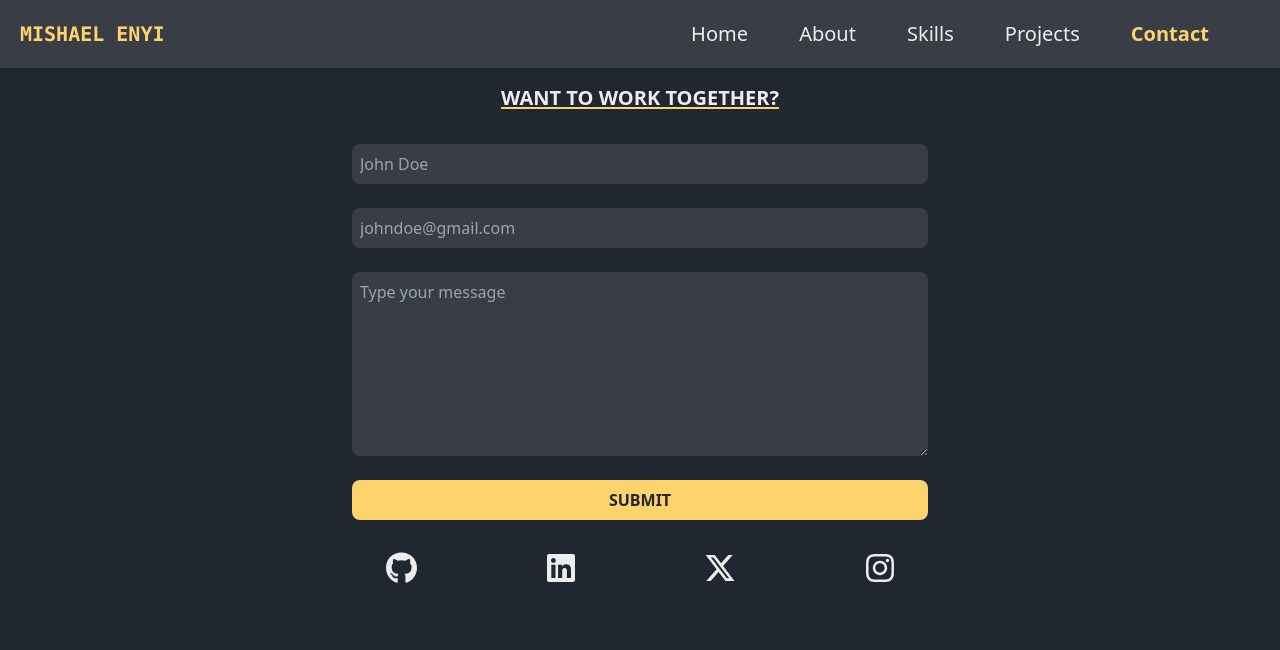
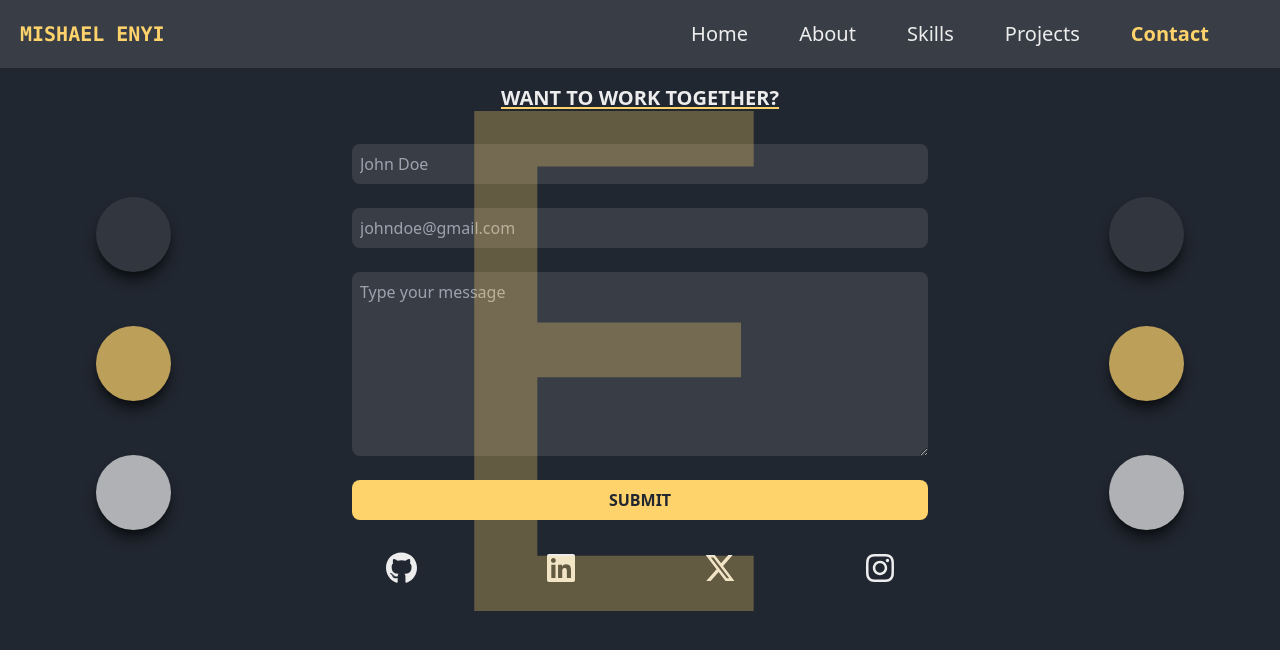
Before and after one commit to mishael-codes/portfolio-v2, a React (Vite) app: page /contact in a window 1280 px wide. Shown: the top 650 px of the page. Built offline with nearby package versions, Linux system fonts and the light colour scheme.

Commit message:
minor design changes

```diff
--- a/src/components/pages/about.jsx
+++ b/src/components/pages/about.jsx
@@ -45,11 +45,10 @@ const About = () => {
           </div>
         </div>
         <div className="hidden lg:block">
-          <div
-            className="uppercase absolute top-2/4 right-[70%] opacity-30 w-[80px] h-[80px] text-center text-accentColor text-xl lg:text-[700px] transform animate-pulse z-0"
-          >
+          <div className="uppercase absolute top-2/4 right-[70%] opacity-30 w-[80px] h-[80px] text-center text-accentColor text-xl lg:text-[700px] transform animate-pulse z-0">
             {letter}
           </div>
+          <div className="hidden lg:block">
             <div className="absolute top-1/4 -right-40 w-[75px] h-[75px] shadow-lg shadow-black bg-shadowColor rounded-full opacity-70 dark-circle"></div>
             <div className="absolute top-2/4 -right-40 w-[75px] h-[75px] shadow-lg shadow-black bg-accentColor rounded-full opacity-70 yellow-circle"></div>
             <div className="absolute top-3/4 -right-40 w-[75px] h-[75px] shadow-lg shadow-black bg-textColor rounded-full opacity-70 ash-circle"></div>
@@ -62,6 +61,7 @@ const About = () => {
             <div className="absolute"></div>
           </div>
         </div>
+      </div>
     </>
   );
 };
--- a/src/components/pages/contact.jsx
+++ b/src/components/pages/contact.jsx
@@ -1,3 +1,4 @@
+import useRandom from "../../hooks/useRandom";
 import { FontAwesomeIcon } from "@fortawesome/react-fontawesome";
 import {
   faXTwitter,
@@ -5,11 +6,13 @@ import {
   faGithub,
   faInstagram,
 } from "@fortawesome/free-brands-svg-icons";
+import "../../App.css";
 
 const Contact = () => {
+  const letter = useRandom();
   return (
     <>
-      <div className="h-auto w-screen lg:w-3/5 lg:mx-auto flex flex-col items-center">
+      <div className="relative h-auto w-screen lg:w-3/5 lg:mx-auto flex flex-col items-center">
         <h1 className="mt-4 mb-8 text-textColor text-xl font-semibold uppercase underline underline-offset-2 decoration-accentColor">
           Want to work together?
         </h1>
@@ -75,6 +78,23 @@ const Contact = () => {
             />
           </a>
         </div>
+        <div className="hidden lg:block">
+          <div className="uppercase absolute top-2/4 right-[70%] opacity-30 w-[80px] h-[80px] text-center text-accentColor text-xl lg:text-[700px] transform animate-pulse z-0">
+            {letter}
+          </div>
+          <div className="hidden lg:block">
+            <div className="absolute top-1/4 -right-40 w-[75px] h-[75px] shadow-lg shadow-black bg-shadowColor rounded-full opacity-70 dark-circle"></div>
+            <div className="absolute top-2/4 -right-40 w-[75px] h-[75px] shadow-lg shadow-black bg-accentColor rounded-full opacity-70 yellow-circle"></div>
+            <div className="absolute top-3/4 -right-40 w-[75px] h-[75px] shadow-lg shadow-black bg-textColor rounded-full opacity-70 ash-circle"></div>
+            <div className="absolute top-1/4 -left-40 w-[75px] h-[75px] shadow-lg shadow-black bg-shadowColor rounded-full opacity-70 dark-circle-left"></div>
+            <div className="absolute top-2/4 -left-40 w-[75px] h-[75px] shadow-lg shadow-black bg-accentColor rounded-full opacity-70 yellow-circle-left"></div>
+            <div className="absolute top-3/4 -left-40 w-[75px] h-[75px] shadow-lg shadow-black bg-textColor rounded-full opacity-70 ash-circle-left"></div>
+            <div className="absolute"></div>
+            <div className="absolute"></div>
+            <div className="absolute"></div>
+            <div className="absolute"></div>
+          </div>
+        </div>
       </div>
     </>
   );
--- a/src/components/pages/skills.jsx
+++ b/src/components/pages/skills.jsx
@@ -83,6 +83,7 @@ const Skills = () => {
           <div className="uppercase absolute top-2/4 right-[70%] opacity-30 w-[80px] h-[80px] text-center text-accentColor text-xl lg:text-[700px] transform animate-pulse z-0">
             {letter}
           </div>
+          <div className="hidden lg:block">
             <div className="absolute top-1/4 -right-40 w-[75px] h-[75px] shadow-lg shadow-black bg-shadowColor rounded-full opacity-70 dark-circle"></div>
             <div className="absolute top-2/4 -right-40 w-[75px] h-[75px] shadow-lg shadow-black bg-accentColor rounded-full opacity-70 yellow-circle"></div>
             <div className="absolute top-3/4 -right-40 w-[75px] h-[75px] shadow-lg shadow-black bg-textColor rounded-full opacity-70 ash-circle"></div>
@@ -95,6 +96,7 @@ const Skills = () => {
             <div className="absolute"></div>
           </div>
         </div>
+    </div>
   );
 };
 
```
Lines whose indentation alone changed are shown as unchanged.
